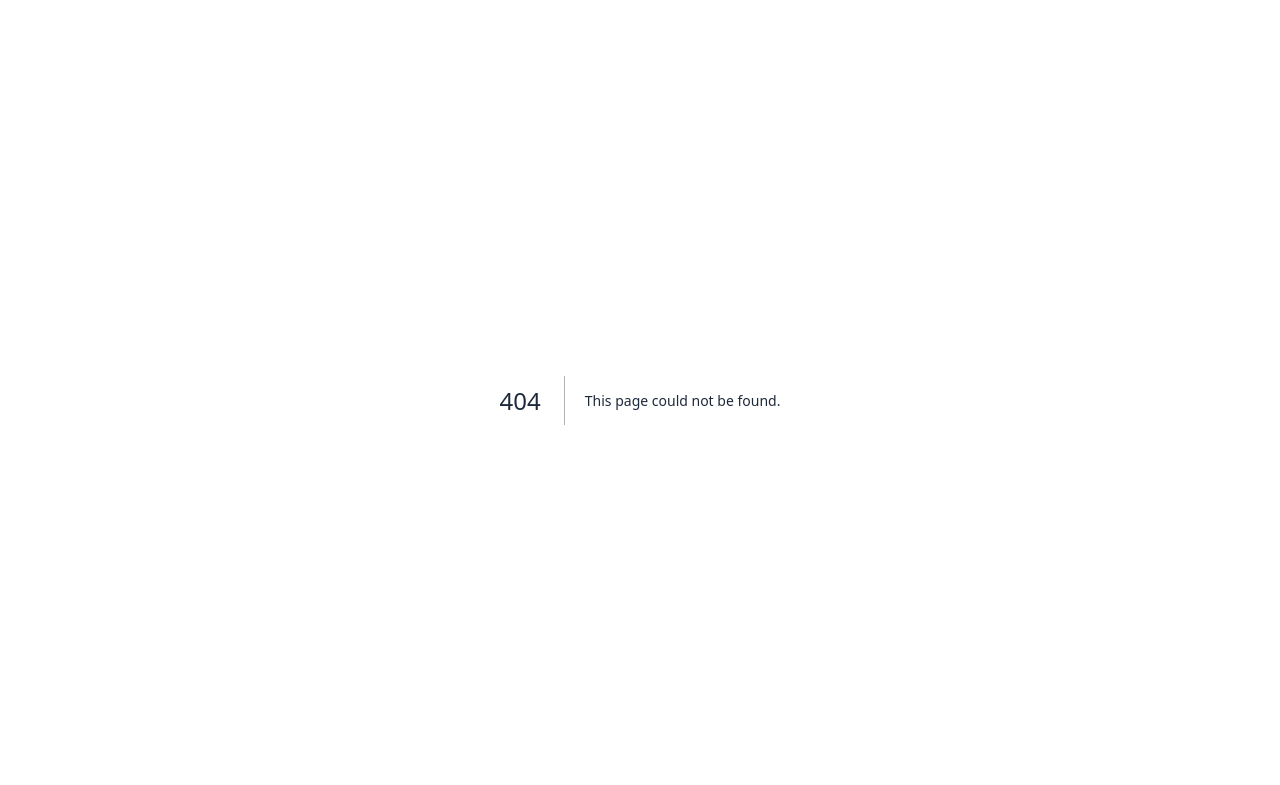
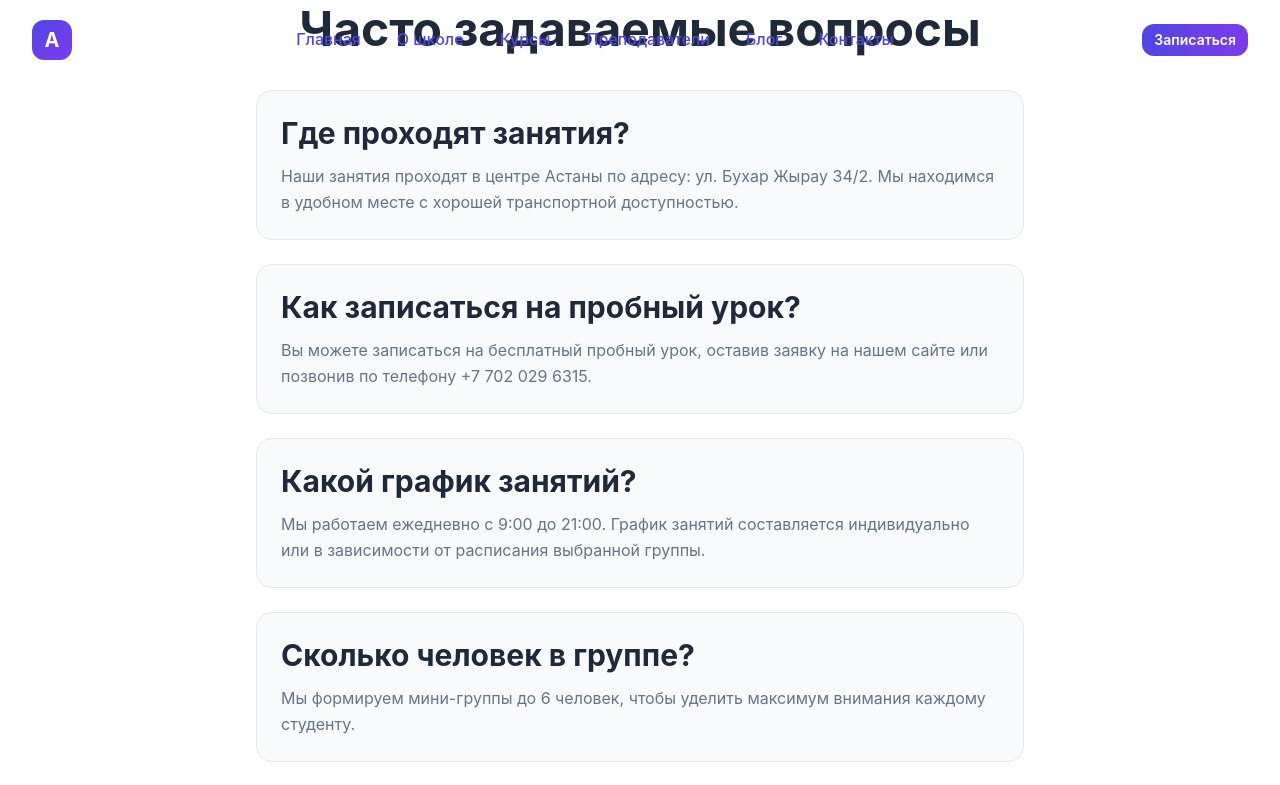
Before and after one commit to jojn092/Angloclub, a Next.js app: page /faq in a window 1280 px wide. Before the commit this address had no page. Shown: the top 785 px of the page. Built offline with nearby package versions, Linux system fonts and the light colour scheme.

Commit message:
Updates including layout and new pages

```diff
--- /dev/null
+++ b/src/app/faq/page.tsx
@@ -0,0 +1,114 @@
+'use client'
+
+import { useState, useEffect } from 'react'
+import Header from '@/components/layout/Header'
+import Footer from '@/components/layout/Footer'
+import LeadForm from '@/components/sections/LeadForm'
+
+const FAQ_ITEMS = [
+    {
+        question: "Где проходят занятия?",
+        answer: "Наши занятия проходят в центре Астаны по адресу: ул. Бухар Жырау 34/2. Мы находимся в удобном месте с хорошей транспортной доступностью."
+    },
+    {
+        question: "Как записаться на пробный урок?",
+        answer: "Вы можете записаться на бесплатный пробный урок, оставив заявку на нашем сайте или позвонив по телефону +7 702 029 6315."
+    },
+    {
+        question: "Какой график занятий?",
+        answer: "Мы работаем ежедневно с 9:00 до 21:00. График занятий составляется индивидуально или в зависимости от расписания выбранной группы."
+    },
+    {
+        question: "Сколько человек в группе?",
+        answer: "Мы формируем мини-группы до 6 человек, чтобы уделить максимум внимания каждому студенту."
+    },
+    {
+        question: "Выдаете ли вы сертификат?",
+        answer: "Да, по окончании курса и успешной сдаче финального теста вы получаете сертификат, подтверждающий ваш уровень владения языком."
+    }
+]
+
+export default function FAQPage() {
+    const [translations, setTranslations] = useState<Record<string, unknown>>({})
+    const [locale, setLocale] = useState('ru')
+    const [isLoaded, setIsLoaded] = useState(false)
+
+    useEffect(() => {
+        const savedLocale = localStorage.getItem('locale') || 'ru'
+        setLocale(savedLocale)
+        loadTranslations(savedLocale)
+    }, [])
+
+    const loadTranslations = async (lang: string) => {
+        try {
+            const res = await fetch(`/locales/${lang}.json`)
+            if (res.ok) {
+                const data = await res.json()
+                setTranslations(data)
+                setIsLoaded(true)
+            }
+        } catch (error) {
+            console.error('Failed to load translations:', error)
+            const res = await fetch('/locales/ru.json')
+            if (res.ok) {
+                const data = await res.json()
+                setTranslations(data)
+                setIsLoaded(true)
+            }
+        }
+    }
+
+    const handleLocaleChange = (newLocale: string) => {
+        setLocale(newLocale)
+        localStorage.setItem('locale', newLocale)
+        document.cookie = `locale=${newLocale}; path=/; max-age=31536000`
+        loadTranslations(newLocale)
+    }
+
+    const handleEnroll = () => {
+        const form = document.getElementById('lead-form')
+        if (form) {
+            form.scrollIntoView({ behavior: 'smooth' })
+        }
+    }
+
+    if (!isLoaded) {
+        return (
+            <div className="min-h-screen flex items-center justify-center bg-[var(--background)]">
+                <div className="text-center">
+                    <div className="w-12 h-12 border-4 border-[var(--primary)] border-t-transparent rounded-full animate-spin mx-auto mb-4" />
+                    <p className="text-[var(--text-muted)]">Загрузка...</p>
+                </div>
+            </div>
+        )
+    }
+
+    const t = (translations.faq || {}) as Record<string, string>
+
+    return (
+        <main className="min-h-screen bg-[var(--background)]">
+            <Header
+                translations={translations as Record<string, string>}
+                locale={locale}
+                onLocaleChange={handleLocaleChange}
+                onEnrollClick={handleEnroll}
+            />
+
+            <div className="pt-28 pb-16 container mx-auto px-4">
+                <h1 className="text-3xl md:text-4xl font-bold text-[var(--text)] mb-8 text-center">{t.title || 'Часто задаваемые вопросы'}</h1>
+
+                <div className="max-w-3xl mx-auto space-y-6">
+                    {FAQ_ITEMS.map((item, index) => (
+                        <div key={index} className="bg-[var(--surface)] p-6 rounded-xl border border-[var(--border)]">
+                            <h3 className="text-xl font-semibold text-[var(--text)] mb-3">{item.question}</h3>
+                            <p className="text-[var(--text-muted)] leading-relaxed">{item.answer}</p>
+                        </div>
+                    ))}
+                </div>
+            </div>
+
+            <LeadForm translations={translations} />
+            <Footer translations={translations} />
+        </main>
+    )
+}
--- a/src/app/layout.tsx
+++ b/src/app/layout.tsx
@@ -36,6 +36,9 @@ export const metadata: Metadata = {
   robots: {
     index: true,
     follow: true,
+  },
+  alternates: {
+    canonical: './',
   },
 };
 
--- a/src/app/robots.ts
+++ b/src/app/robots.ts
@@ -5,7 +5,7 @@ export default function robots(): MetadataRoute.Robots {
         rules: {
             userAgent: '*',
             allow: '/',
-            disallow: '/admin/',
+            disallow: ['/admin/', '/_next/'],
         },
         sitemap: 'https://angloclub.kz/sitemap.xml',
     }
--- a/src/app/sitemap.ts
+++ b/src/app/sitemap.ts
@@ -22,6 +22,18 @@ export default function sitemap(): MetadataRoute.Sitemap {
             changeFrequency: 'weekly',
             priority: 0.9,
         },
+        {
+            url: 'https://angloclub.kz/teachers',
+            lastModified: new Date(),
+            changeFrequency: 'weekly',
+            priority: 0.8,
+        },
+        {
+            url: 'https://angloclub.kz/faq',
+            lastModified: new Date(),
+            changeFrequency: 'monthly',
+            priority: 0.7,
+        },
         ...blogRoutes,
     ]
 }
--- /dev/null
+++ b/src/app/teachers/page.tsx
@@ -0,0 +1,79 @@
+'use client'
+
+import { useState, useEffect } from 'react'
+import Header from '@/components/layout/Header'
+import Footer from '@/components/layout/Footer'
+import Teachers from '@/components/sections/Teachers'
+import LeadForm from '@/components/sections/LeadForm'
+
+export default function TeachersPage() {
+    const [translations, setTranslations] = useState<Record<string, unknown>>({})
+    const [locale, setLocale] = useState('ru')
+    const [isLoaded, setIsLoaded] = useState(false)
+
+    useEffect(() => {
+        const savedLocale = localStorage.getItem('locale') || 'ru'
+        setLocale(savedLocale)
+        loadTranslations(savedLocale)
+    }, [])
+
+    const loadTranslations = async (lang: string) => {
+        try {
+            const res = await fetch(`/locales/${lang}.json`)
+            if (res.ok) {
+                const data = await res.json()
+                setTranslations(data)
+                setIsLoaded(true)
+            }
+        } catch (error) {
+            console.error('Failed to load translations:', error)
+            const res = await fetch('/locales/ru.json')
+            if (res.ok) {
+                const data = await res.json()
+                setTranslations(data)
+                setIsLoaded(true)
+            }
+        }
+    }
+
+    const handleLocaleChange = (newLocale: string) => {
+        setLocale(newLocale)
+        localStorage.setItem('locale', newLocale)
+        document.cookie = `locale=${newLocale}; path=/; max-age=31536000`
+        loadTranslations(newLocale)
+    }
+
+    const handleEnroll = () => {
+        const form = document.getElementById('lead-form')
+        if (form) {
+            form.scrollIntoView({ behavior: 'smooth' })
+        }
+    }
+
+    if (!isLoaded) {
+        return (
+            <div className="min-h-screen flex items-center justify-center bg-[var(--background)]">
+                <div className="text-center">
+                    <div className="w-12 h-12 border-4 border-[var(--primary)] border-t-transparent rounded-full animate-spin mx-auto mb-4" />
+                    <p className="text-[var(--text-muted)]">Загрузка...</p>
+                </div>
+            </div>
+        )
+    }
+
+    return (
+        <main className="min-h-screen bg-[var(--background)]">
+            <Header
+                translations={translations as Record<string, string>}
+                locale={locale}
+                onLocaleChange={handleLocaleChange}
+                onEnrollClick={handleEnroll}
+            />
+            <div className="pt-20">
+                <Teachers translations={translations} onEnroll={handleEnroll} />
+            </div>
+            <LeadForm translations={translations} />
+            <Footer translations={translations} />
+        </main>
+    )
+}
--- a/src/components/layout/Footer.tsx
+++ b/src/components/layout/Footer.tsx
@@ -11,21 +11,21 @@ export default function Footer({ translations = {} }: FooterProps) {
     const t = translations as Record<string, Record<string, string>>
 
     const quickLinks = [
-        { href: '#about', label: t.nav?.about || 'О школе' },
-        { href: '#courses', label: t.nav?.courses || 'Курсы' },
-        { href: '#schedule', label: t.nav?.schedule || 'Расписание' },
-        { href: '#teachers', label: t.nav?.teachers || 'Преподаватели' },
-        { href: '#faq', label: t.nav?.faq || 'FAQ' },
-        { href: '#contacts', label: t.nav?.contacts || 'Контакты' },
+        { href: '/#about', label: t.nav?.about || 'О школе' },
+        { href: '/#courses', label: t.nav?.courses || 'Курсы' },
+        { href: '/#schedule', label: t.nav?.schedule || 'Расписание' },
+        { href: '/teachers', label: t.nav?.teachers || 'Преподаватели' },
+        { href: '/faq', label: t.nav?.faq || 'FAQ' },
+        { href: '/#contacts', label: t.nav?.contacts || 'Контакты' },
     ]
 
     const courseLinks = [
-        { href: '#courses', label: 'Для детей' },
-        { href: '#courses', label: 'Для подростков' },
-        { href: '#courses', label: 'Для взрослых' },
-        { href: '#courses', label: 'IELTS/TOEFL' },
-        { href: '#courses', label: 'Разговорный клуб' },
-        { href: '#corporate', label: t.nav?.corporate || 'Для компаний' },
+        { href: '/#courses', label: 'Для детей' },
+        { href: '/#courses', label: 'Для подростков' },
+        { href: '/#courses', label: 'Для взрослых' },
+        { href: '/#courses', label: 'IELTS/TOEFL' },
+        { href: '/#courses', label: 'Разговорный клуб' },
+        { href: '/#corporate', label: t.nav?.corporate || 'Для компаний' },
     ]
 
     return (
```
